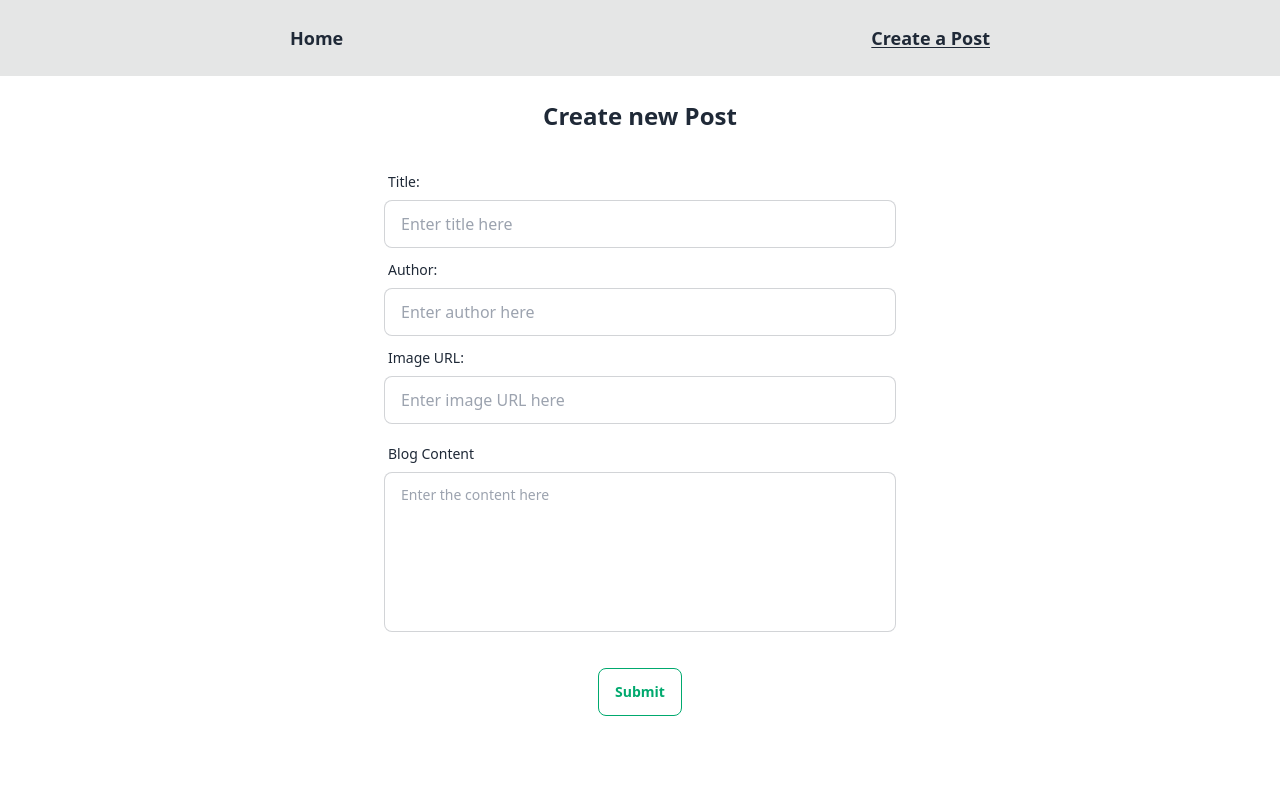
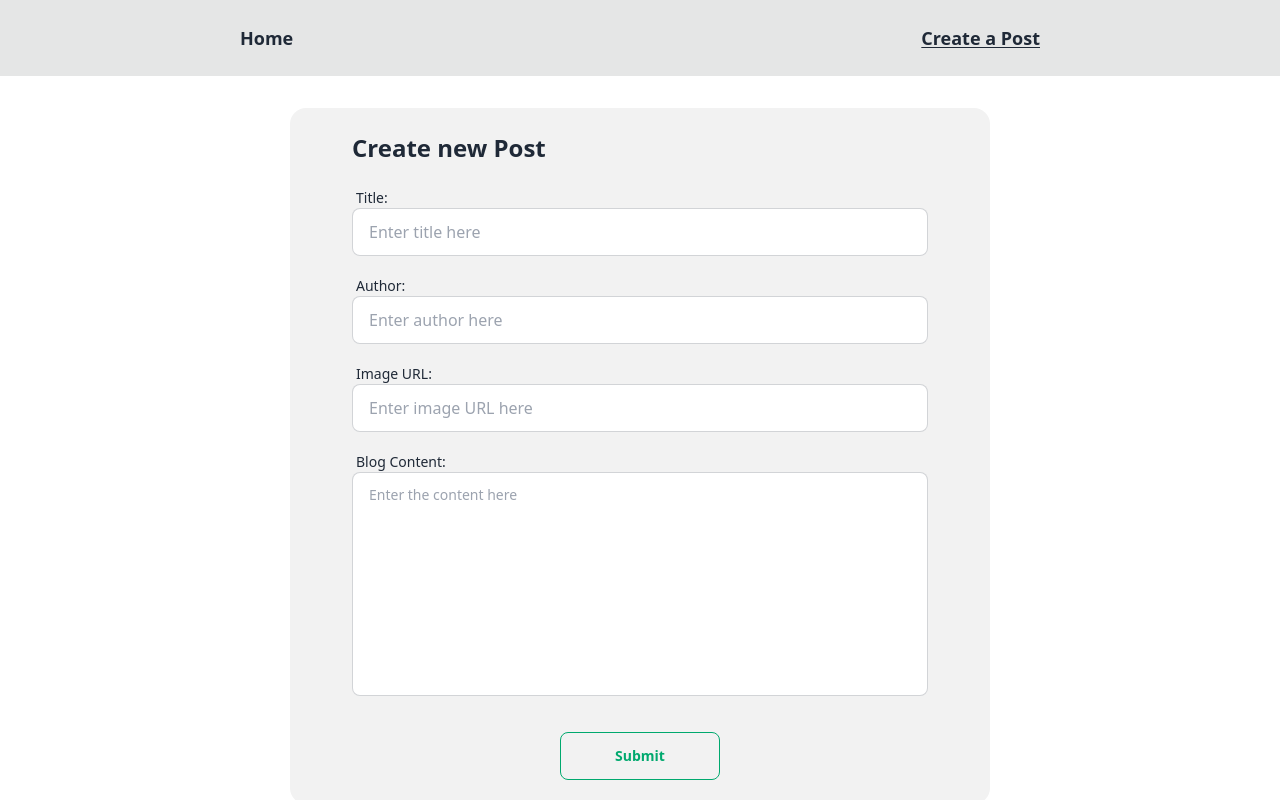
Before and after one commit to hexzoner/fe-fullstack-blog, a React (Vite) app: page /create-post in a window 1280 px wide. Shown: the top 800 px of the page. Built offline with nearby package versions, Linux system fonts and the light colour scheme.

Commit message:
updated styling of create-post page

```diff
--- a/src/CreatePost.jsx
+++ b/src/CreatePost.jsx
@@ -40,37 +40,37 @@ export default function CreatePost() {
   }
 
   return (
-    <div className="text-center min-h-screen max-w-[1000px] m-auto">
-      <p className="mt-6 text-2xl font-semibold">Create new Post</p>
-      <form onSubmit={onSubmit} action="submit" className="mt-8">
+    <div className="min-h-screen max-w-[900px] m-auto">
+      <div className="bg-base-200 py-2 my-8 rounded-2xl max-w-[700px] m-auto">
+        <p className="mt-4 text-2xl font-semibold text-left w-full max-w-xl m-auto">Create new Post</p>
+        <form onSubmit={onSubmit} action="submit" className="mt-4 flex flex-col gap-3 pb-4">
           <InputField name="title" label="Title" placeholder="Enter title here" value={newPost.title} onChange={onChange} error={error} />
           <InputField name="author" label="Author" placeholder="Enter author here" value={newPost.author} onChange={onChange} error={error} />
           <InputField name="cover" label="Image URL" placeholder="Enter image URL here" value={newPost.cover} onChange={onChange} error={error} />
-
-        <label className="form-control max-w-lg m-auto my-3">
-          <div className="label">
-            <span className="label-text">Blog Content</span>
+          <label className="form-control w-full max-w-xl m-auto ">
+            <div className="label pb-0">
+              <span className="label-text">Blog Content:</span>
             </div>
             <textarea
               name="content"
               value={newPost.content}
               onChange={onChange}
-            className={`textarea textarea-bordered h-40 resize-none ${error && newPost.content == "" && "textarea-error"}`}
+              className={`textarea textarea-bordered h-56 resize-none ${error && newPost.content == "" && "textarea-error"}`}
               placeholder="Enter the content here"></textarea>
           </label>
-
-        <button type="submit" className="btn btn-outline btn-success mt-6">
+          <button type="submit" className="btn btn-outline btn-success mt-6 w-full max-w-[10rem] m-auto">
             Submit
           </button>
         </form>
+      </div>
     </div>
   );
 }
 
 const InputField = ({ label, placeholder, name, value, onChange, error }) => {
   return (
-    <label className="form-control w-full max-w-lg m-auto my-1">
-      <div className="label">
+    <label className="form-control w-full max-w-xl m-auto">
+      <div className="label pb-0">
         <span className="label-text">{label}:</span>
       </div>
       <input onChange={onChange} value={value} name={name} type="text" placeholder={placeholder} className={`input input-bordered w-full ${error && value == "" && "input-error"}`} />
--- a/src/Home.jsx
+++ b/src/Home.jsx
@@ -42,7 +42,7 @@ export default function Home() {
           </div>
         </div>
       ) : (
-        <div className="py-12 grid grid-cols-4 max-w-[1200px] m-auto gap-3">
+        <div className="py-12 grid m-auto grid-cols-1 sm:grid-cols-2 md:grid-cols-3 lg:grid-cols-4 max-w-[1200px] gap-3">
           {posts.map((post) => {
             return <PostCard key={post.id} post={post} />;
           })}
@@ -76,7 +76,7 @@ const PostCard = ({ post: { id, title, author, content, cover, date } }) => {
 
   return (
     <Link to={`post/${id}`}>
-      <div className="card bg-base-300 max-w-96 shadow-xl h-[24rem] hover:cursor-pointe border-2 border-primary border-opacity-0 hover:border-opacity-60">
+      <div className=" card bg-base-300 m-auto max-w-96 shadow-xl h-[24rem] hover:cursor-pointe border-2 border-primary border-opacity-0 hover:border-opacity-60">
         <figure>{noImage ? <NoImage /> : <img onError={handleError} className="object-cover w-full h-48" src={cover} alt={title} />}</figure>
         <div className="card-body">
           <h2 className="card-title text-base text-ellipsis overflow-hidden">{title}</h2>
--- a/src/Navbar.jsx
+++ b/src/Navbar.jsx
@@ -3,12 +3,12 @@ import { NavLink } from "react-router-dom";
 export default function Navbar() {
   return (
     <div className="text-center py-6 bg-base-300">
-      <ul className="flex justify-between max-w-[700px] m-auto text-lg font-semibold">
+      <ul className="flex justify-around md:justify-between max-w-[800px] m-auto text-lg font-semibold">
         <NavLink to={"/"} className={({ isActive }) => (isActive ? "underline underline-offset-2" : "")}>
-          <li>Home</li>
+          <li className="hover:text-primary">Home</li>
         </NavLink>
         <NavLink to={"create-post"} className={({ isActive }) => (isActive ? "underline underline-offset-2" : "")}>
-          <li>Create a Post</li>
+          <li className="hover:text-primary">Create a Post</li>
         </NavLink>
       </ul>
     </div>
```
Lines whose indentation alone changed are shown as unchanged.
